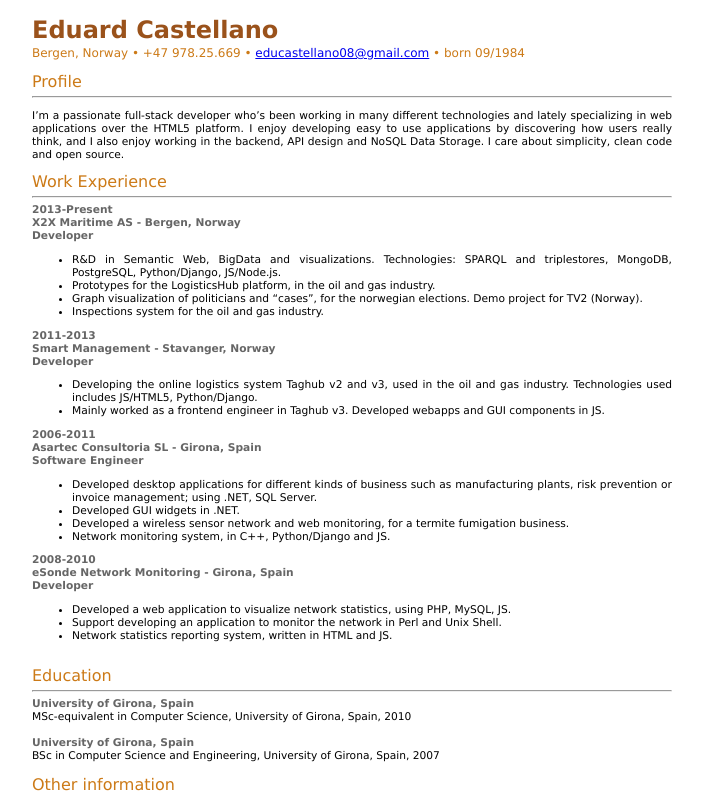
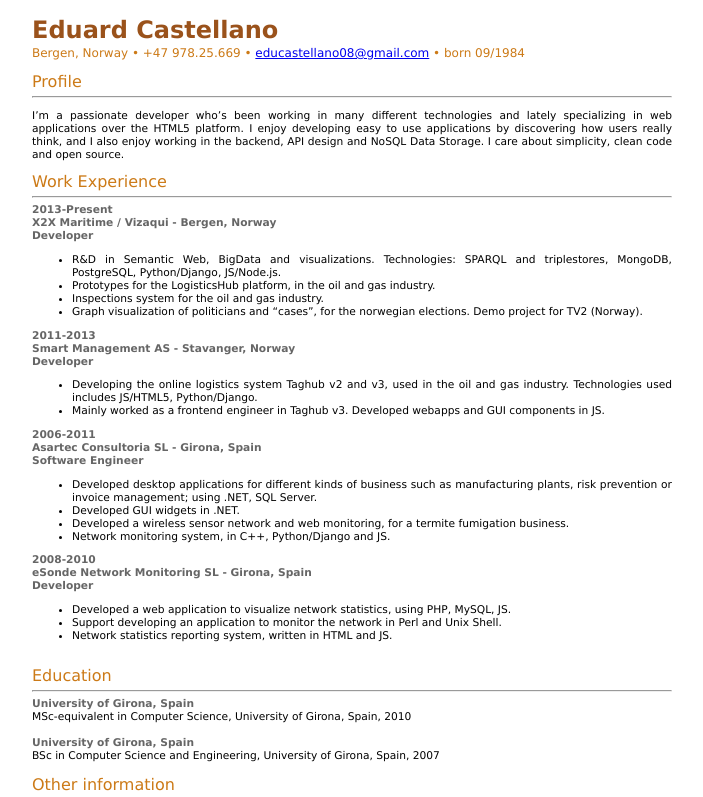
Before and after one commit to educastellano/educastellano.github.com, a plain HTML site: page cv/index.html in a window 1280 px wide. Shown: the top 797 px of the page, without its empty margins (288-991 px from the left). Drawn offline with Linux system fonts and the light colour scheme.

Commit message:
vizaqui added in the cv

```diff
--- a/cv/index.html
+++ b/cv/index.html
@@ -17,7 +17,7 @@
     <span class="section">Profile</span>
     <hr>
     <p>
-        I’m a passionate full-stack developer who’s been working in many different
+        I’m a passionate developer who’s been working in many different
         technologies and lately specializing in web applications over the HTML5 platform.
         I enjoy developing easy to use applications by discovering how users really think,
         and I also enjoy working in the backend, API design and NoSQL Data Storage.
@@ -27,7 +27,7 @@
     <hr>
     <span class="subsection">
         <div>2013-Present</div>
-        <div>X2X Maritime AS - Bergen, Norway</div>
+        <div>X2X Maritime / Vizaqui - Bergen, Norway</div>
         <div>Developer</div>
     </span>
     <ul>
@@ -39,16 +39,16 @@
             Prototypes for the LogisticsHub platform, in the oil and gas industry.
         </li>
         <li>
+            Inspections system for the oil and gas industry.
+        </li>
+        <li>
             Graph visualization of politicians and “cases”, for the norwegian elections.
             Demo project for TV2 (Norway).
-        </li>
-        <li>
-            Inspections system for the oil and gas industry.
         </li>
     </ul>
     <span class="subsection">
         <div>2011-2013</div>
-        <div>Smart Management - Stavanger, Norway</div>
+        <div>Smart Management AS - Stavanger, Norway</div>
         <div>Developer</div>
     </span>
     <ul>
@@ -85,7 +85,7 @@
     </ul>
     <span class="subsection">
         <div>2008-2010</div>
-        <div>eSonde Network Monitoring - Girona, Spain</div>
+        <div>eSonde Network Monitoring SL - Girona, Spain</div>
         <div>Developer</div>
     </span>
     <ul>
```
